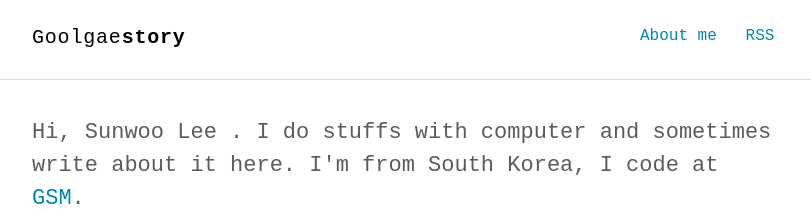
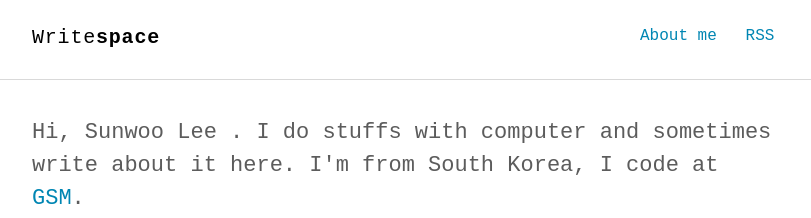
Before and after one commit to Goolgae/Goolgae.github.io, a Jekyll site: the page built from index.html, in a window 1280 px wide. Shown: the top 218 px of the page, without its empty margins (232-1043 px from the left). Built offline with Jekyll 4.4.1, drawn with Linux system fonts in a browser that asks for light colours; some web fonts are replaced.

Commit message:
Update _config.yml
아마도 마지막 제목 수정

```diff
--- a/_config.yml
+++ b/_config.yml
@@ -1,6 +1,6 @@
 # Site settings
-title_left: "Goolgae"
-title_right: "story" # default: ""
+title_left: "Write"
+title_right: "space" # default: ""
 description: "Goolgae's Engineering-Blog"
 keywords: "Goolgae, Sunwoo Lee, SEO, blog, web, minimalist, thinkspace"
 url: "https://goolgae.me" # site url
```
